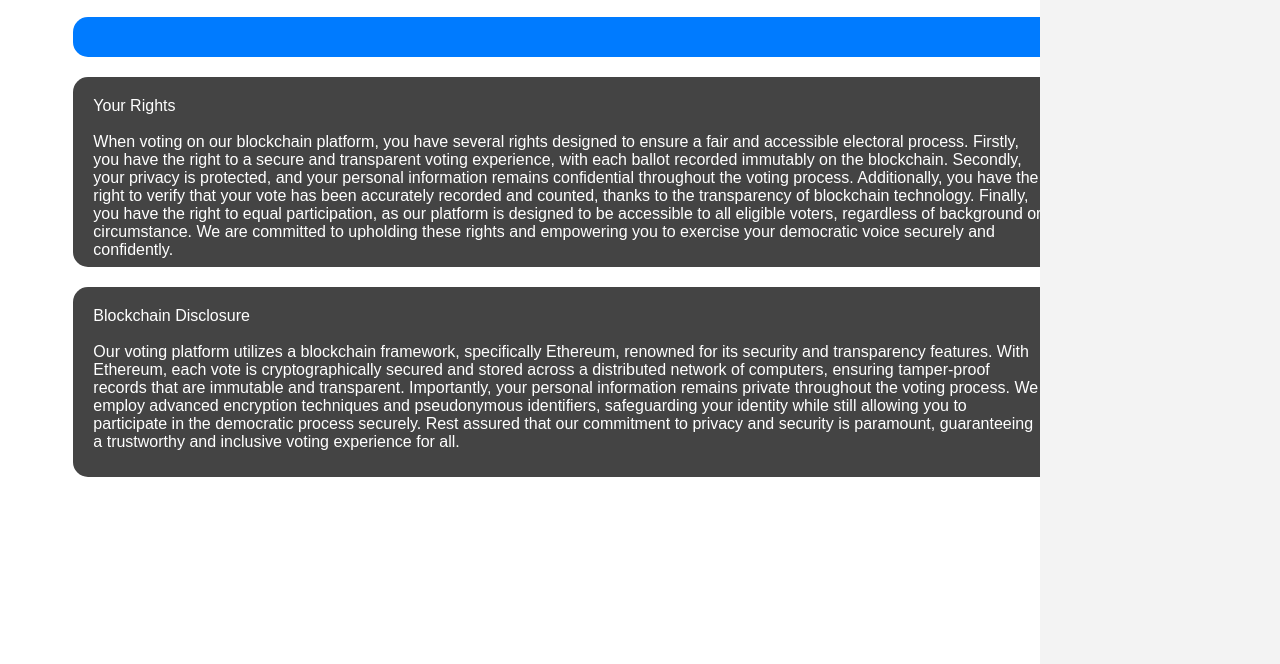
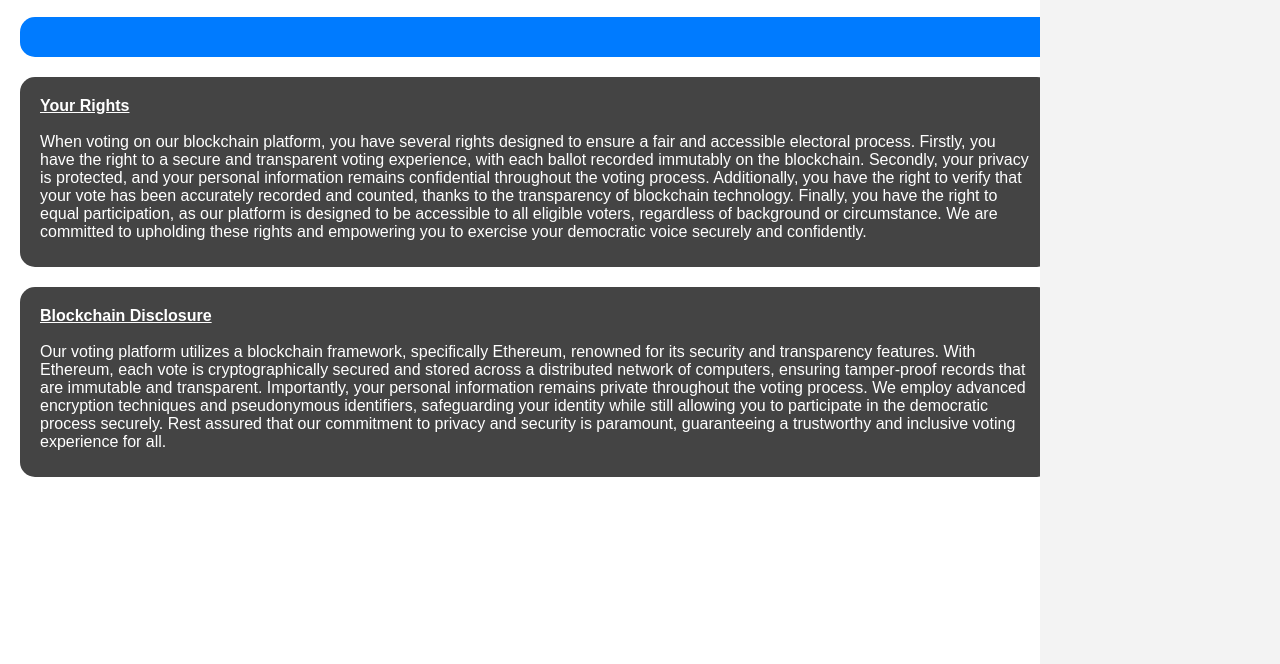
Before and after one commit to sirhChrisE/Blockchain-Project--Team, a plain HTML site: page VOTING_PAGE/VotingWebsitePOC.html in a window 1280 px wide. Shown: the part 136-800 px from the top of the page. Drawn offline with Linux system fonts and the light colour scheme.

Commit message:
Boldening and Underlining
This will be used in order to bolden and underline the title of the information boxes.

```diff
--- a/VOTING_PAGE/VotingWebsitePOC.html
+++ b/VOTING_PAGE/VotingWebsitePOC.html
@@ -3,7 +3,8 @@
 <head>
     <meta charset="UTF-8">
     <meta name="viewport" content="width=device-width, initial-scale=1.0">
-    <link rel = "stylesheet" href = "styles.css"
+    <link rel = "stylesheet" href = "styles.css">
+    <script src = "input_fields.js"></script>
     <title>E-Voting System</title>
 </head>
 <body>
@@ -14,7 +15,8 @@
     <button class="button">Learn More!</button>
     <!-- This will link to live voting results per our smart contract -->
     <div class="info-box"></div>
-    <div class="rights-box">Your Rights
+    <div class="rights-box">
+        <b><u>Your Rights</u></b>
         <br>
         <br>
         When voting on our blockchain platform, you have several rights designed to ensure a fair and accessible electoral process.
@@ -25,7 +27,7 @@
         circumstance. We are committed to upholding these rights and empowering you to exercise your democratic voice securely and confidently.
     </div>
     <div class="disclosure-box">
-        Blockchain Disclosure
+        <b><u>Blockchain Disclosure</u></b>
         <br>
         <br>
         Our voting platform utilizes a blockchain framework, specifically Ethereum, renowned for its security and transparency features.
```
Also changed, not shown: VOTING_PAGE/input_fields.js (added).
